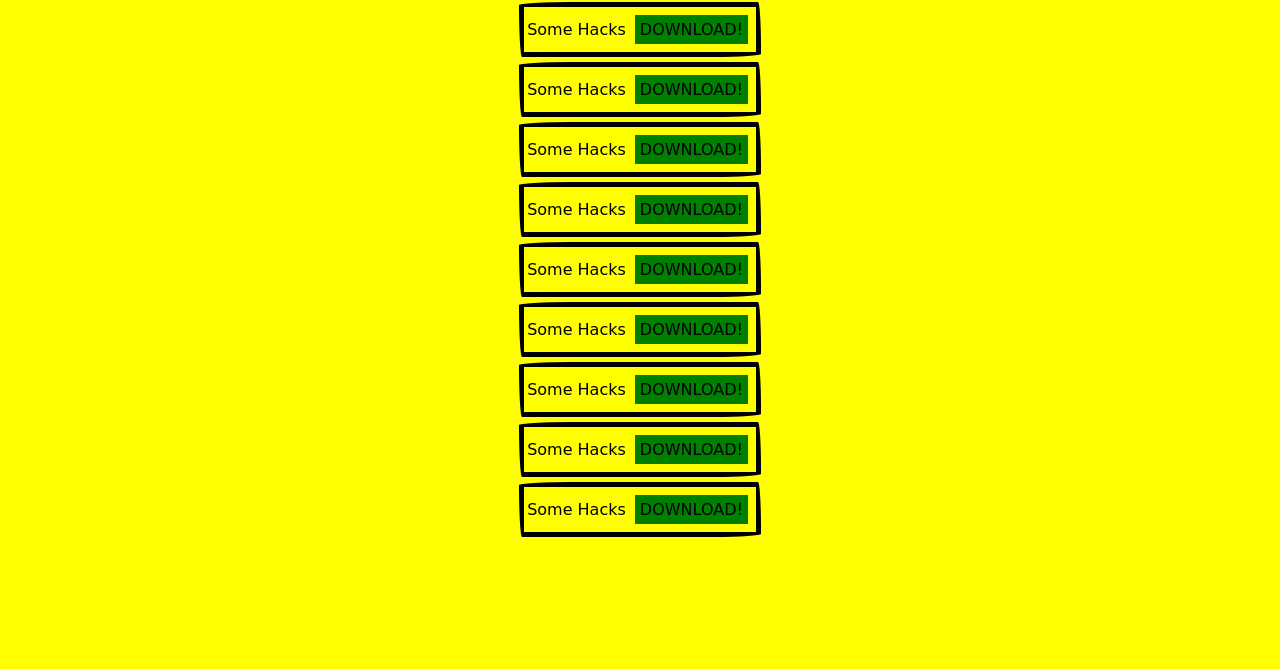
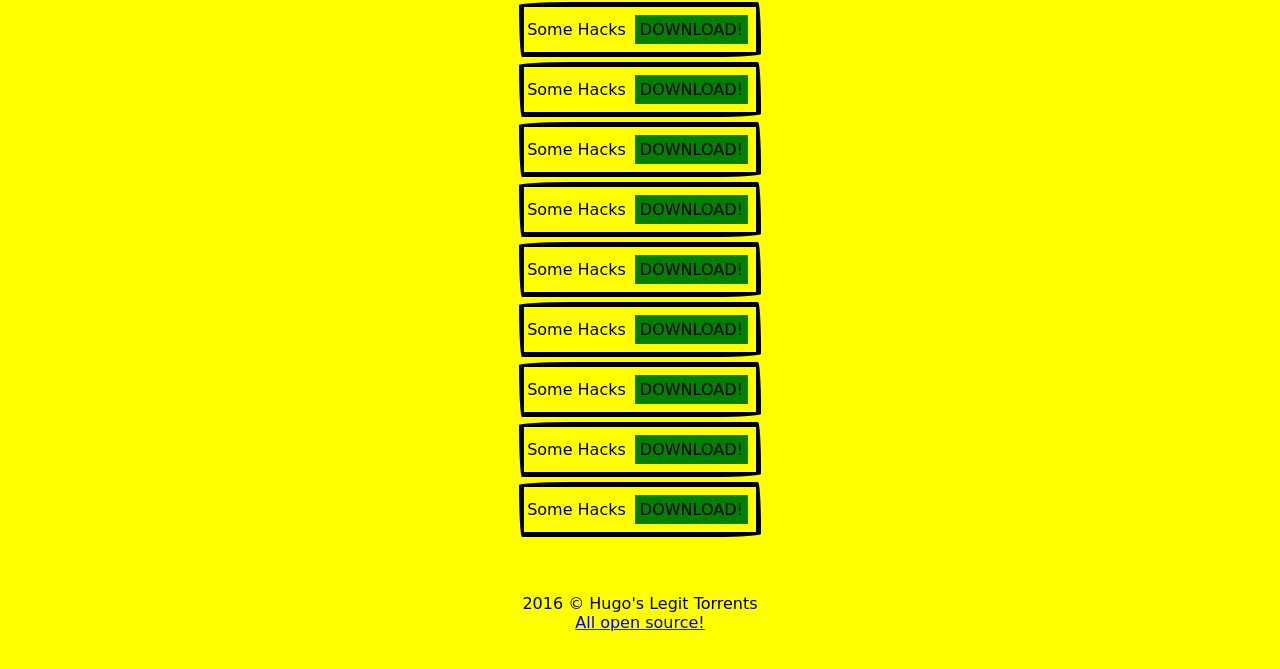
Before and after one commit to Ardus-Kaine/hugoslegittorrents, a plain HTML site: page index.html in a window 1280 px wide. Shown: the part 85-754 px from the top of the page. Drawn offline with Linux system fonts and the light colour scheme.

Commit message:
Added Footer
Footer has some copyright and a link to the github page

```diff
--- a/index.html
+++ b/index.html
@@ -38,5 +38,9 @@
         </tr>
     </tbody>
 </table>
+<footer>
+2016 &copy; Hugo's Legit Torrents<br>
+<a href="https://github.com/Hugo14453/hugoslegittorrents">All open source!</a>
+</footer>
 </body>
 </html>
--- a/style.css
+++ b/style.css
@@ -34,3 +34,8 @@ body {
 .download:hover {
     transform: rotateZ(360deg) scale(2);
 }
+
+footer {
+    margin-top: 50px;
+    text-align: center;
+}
```
